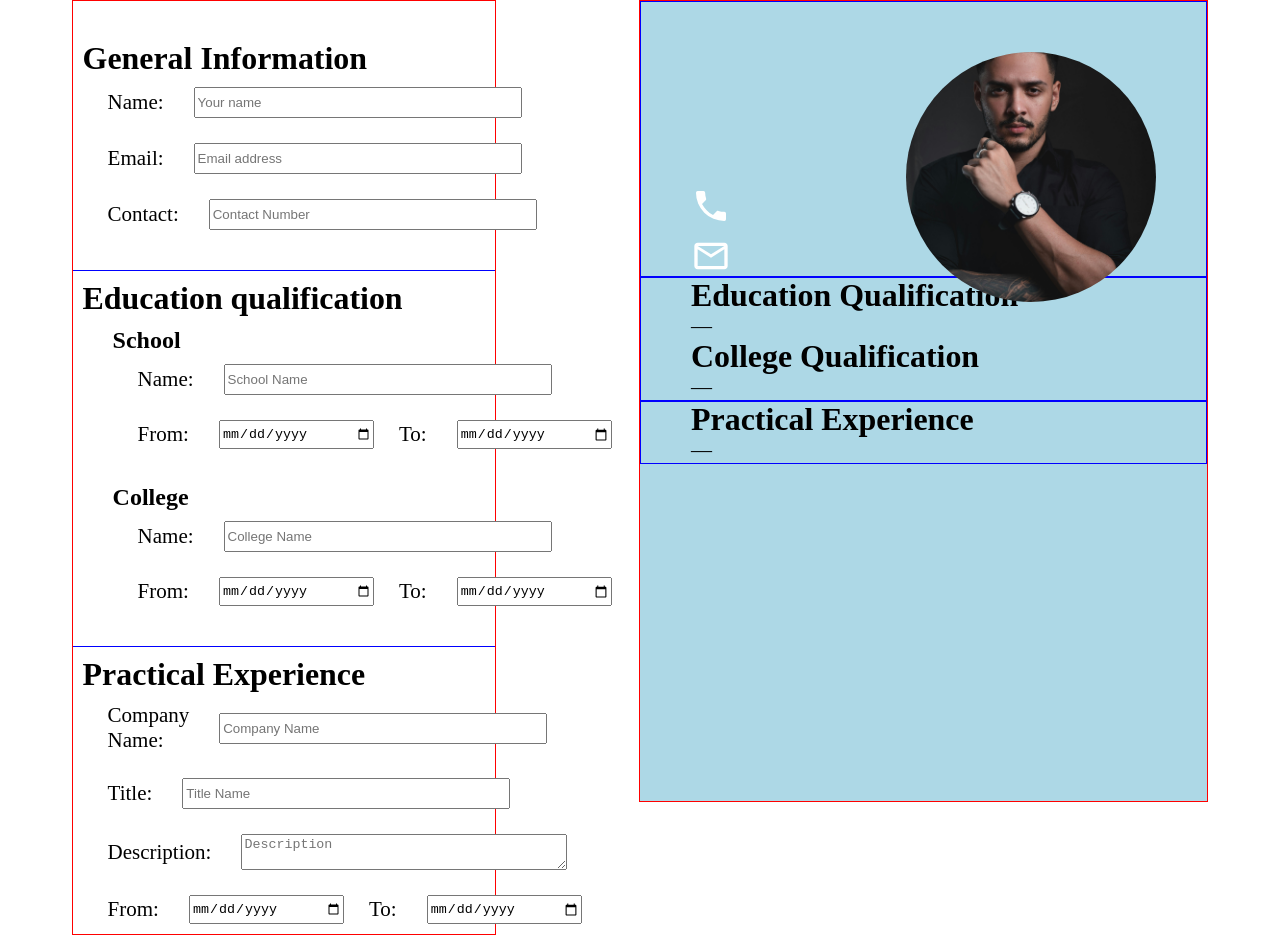
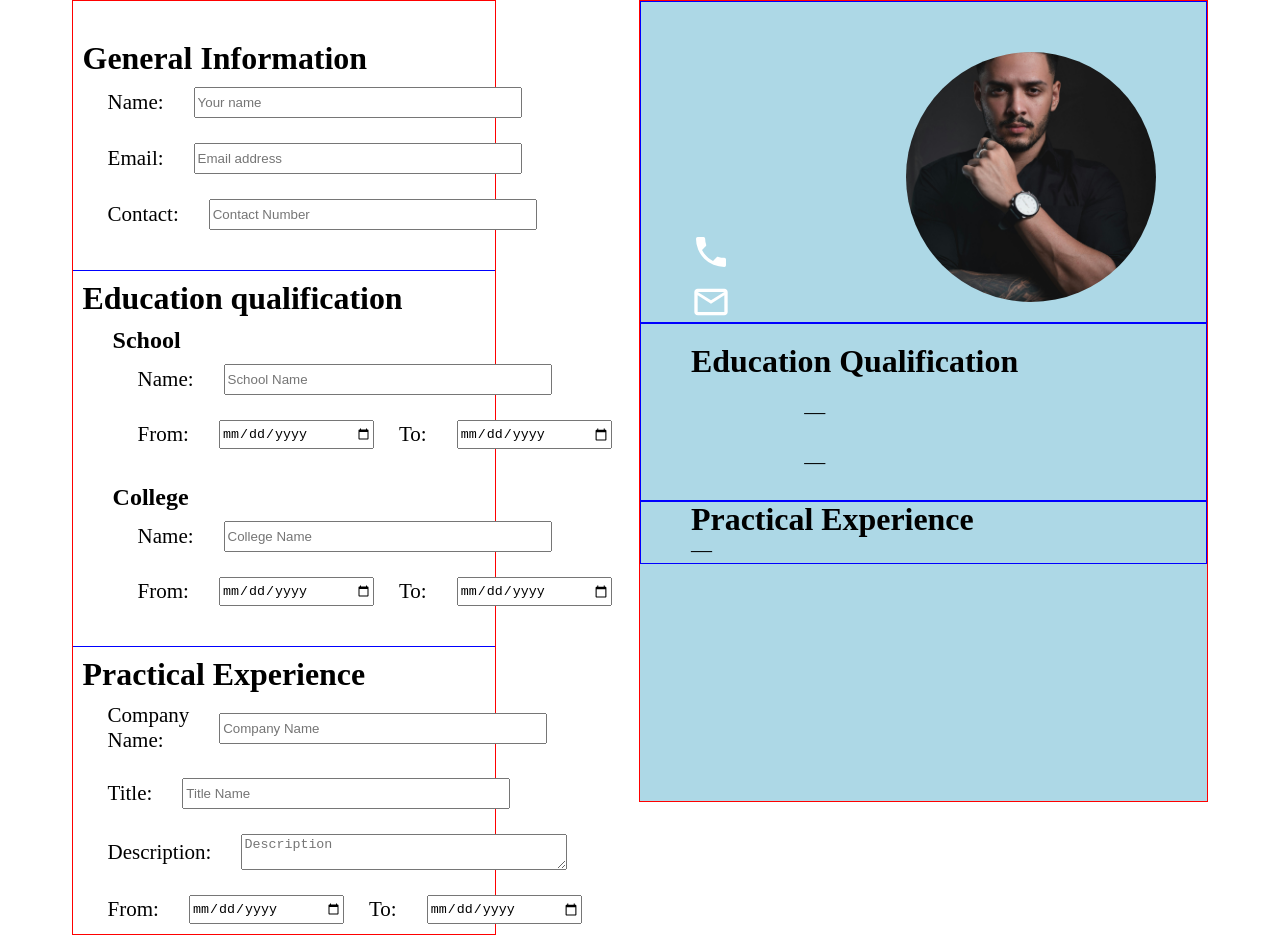
Before and after one commit to tauqirkhan/cv-app, a React (Vite) app: page / in a window 1280 px wide. Built offline with nearby package versions, Linux system fonts and the light colour scheme.

Commit message:
feat: add Education section design

```diff
--- a/src/components/Education.jsx
+++ b/src/components/Education.jsx
@@ -8,8 +8,8 @@
 }) => {
   return (
     <section className="Education">
+      <h1>Education Qualification</h1>
       <div className="school">
-        <h1>Education Qualification</h1>
         <h2>{schoolName}</h2>
         <div className="schoolYears">
           <p>
@@ -18,7 +18,6 @@
         </div>
       </div>
       <div className="college">
-        <h1>College Qualification</h1>
         <h2>{collegeName}</h2>
         <div className="collegeYears">
           <p>
--- a/src/index.css
+++ b/src/index.css
@@ -212,7 +212,7 @@
 .GeneralInfo {
   position: relative;
   padding-top: 50px;
-  min-height: 28vh;
+  min-height: 270px;
   display: flex;
   flex-direction: column;
   justify-content: space-between;
@@ -240,3 +240,22 @@
   flex-direction: column;
   gap: 10px;
 }
+
+/* Education */
+
+.Education {
+  padding-top: 20px;
+}
+
+.Education h1 {
+  margin-bottom: 20px;
+}
+
+.Education > div {
+  padding-left: 25px;
+  margin-bottom: 25px;
+}
+
+.Education > div > div {
+  transform: translateX(20%);
+}
```
